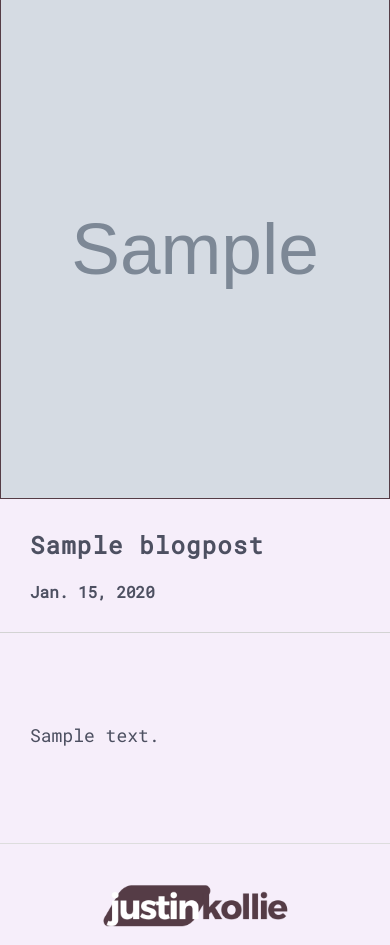
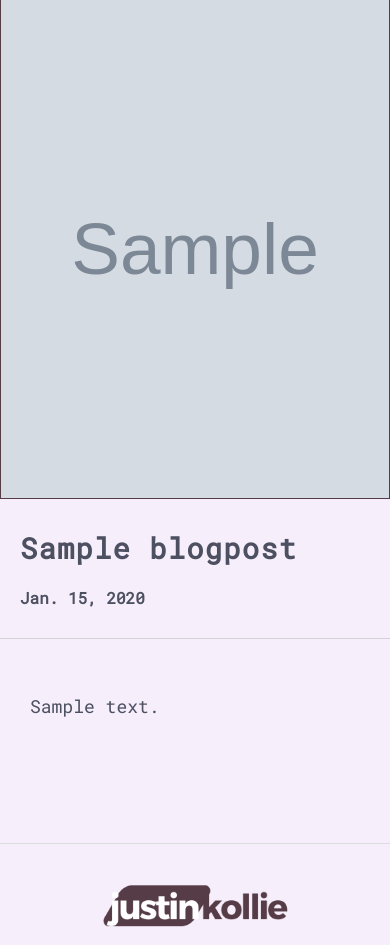
Before and after one commit to sandocodes/personal_portfolio, a Django app: a page that uses portfolio/website/templates/blog_detail.html in a window 390 px wide. Shown: the part 65-1010 px from the top of the page. Run offline with Django 5.2, Linux system fonts and the light colour scheme; tables that the repository leaves empty hold one stand-in row (values such as "Sample post"); grey boxes marked "Sample" are stand-in pictures; some libraries are stand-ins or nearby versions.

Commit message:
added some images to blog posts

```diff
--- a/portfolio/website/static/blog_detail.css
+++ b/portfolio/website/static/blog_detail.css
@@ -19,11 +19,11 @@
 
 .blog_detail .blog_detail_head {
     min-height: auto;
-    padding: 30px 20px;
+    padding: 30px 5px;
     max-width: 950px;
     margin: auto;
     border-bottom: 1px solid lightgray;
-    margin-bottom: 60px;
+    margin-bottom: 35px;
 }
 
 .blog_detail .blog_detail_head .blog_title {
@@ -40,11 +40,23 @@
 }
 
 .blog_detail .blog_detail_body {
-    margin-top: 20px;
+    margin-top: 5px;
     max-width: 1000px;
     margin: auto;
-    padding: 30px;
+    padding: 20px 30px;
     font-size: 18px;
+    /* background-color: yellow; */
+}
+
+.blog_detail .article_body {
+    max-width: 100%;
+}
+
+.blog_detail .article_body img {
+    margin: 30px 0;
+    width: 100%;
+    height: auto;
+    object-fit: cover;
 }
 
 
@@ -54,12 +66,14 @@
 
     .blog_detail .blog_detail_head {
         min-height: auto;
-        padding: 30px;
+        padding: 30px 20px;
         /* background-color: yellow; */
     }
 
     .blog_detail .blog_detail_head .blog_title {
-        font-size: 1.5rem;
+        font-size: 1.8rem;
+        min-width: 150px;
+        /* background-color: yellow; */
     }
 
     .blog_section .articles_ {
--- a/portfolio/website/static/navbar.js
+++ b/portfolio/website/static/navbar.js
@@ -1,7 +1,6 @@
 // Navbar //
 let hamburger = document.getElementById('hamburger_menu');
 let drop_down = document.getElementById('drop_down_nav');
-
 
 function respnav() {
     drop_down.classList.toggle('active');
--- a/portfolio/website/templates/blog_detail.html
+++ b/portfolio/website/templates/blog_detail.html
@@ -11,7 +11,7 @@
         {% if blog.image %}
         {% endif %}
         <p>{{ blog.category }}</p>
-        <div>
+        <div class="article_body">
             {{ blog.body | safe }}
         </div>
     </div>
--- a/portfolio/website/views.py
+++ b/portfolio/website/views.py
@@ -31,7 +31,7 @@ def projects_page(request):
 def project_detail_page(request, slug):
     page_name = 'project_detail.html'
     project = Project.objects.get(slug=slug)
-    return render(request, page_name, {'title': 'Project Detail Page', 'project': project})
+    return render(request, page_name, {'title': 'Project Detail', 'project': project})
 
 
 # blog seciton view - Will render blog posts later
```
Also changed, not shown: portfolio/media/images/python_img.jpg (added).
